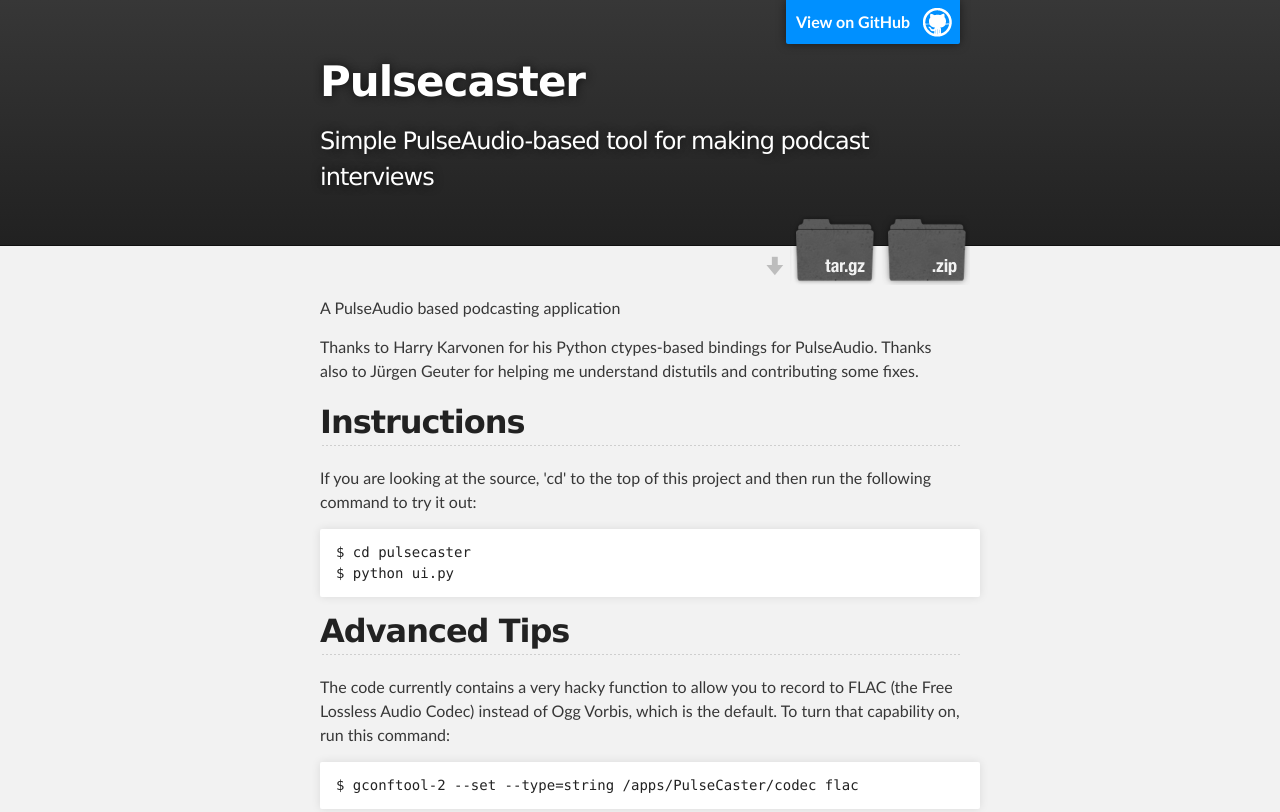
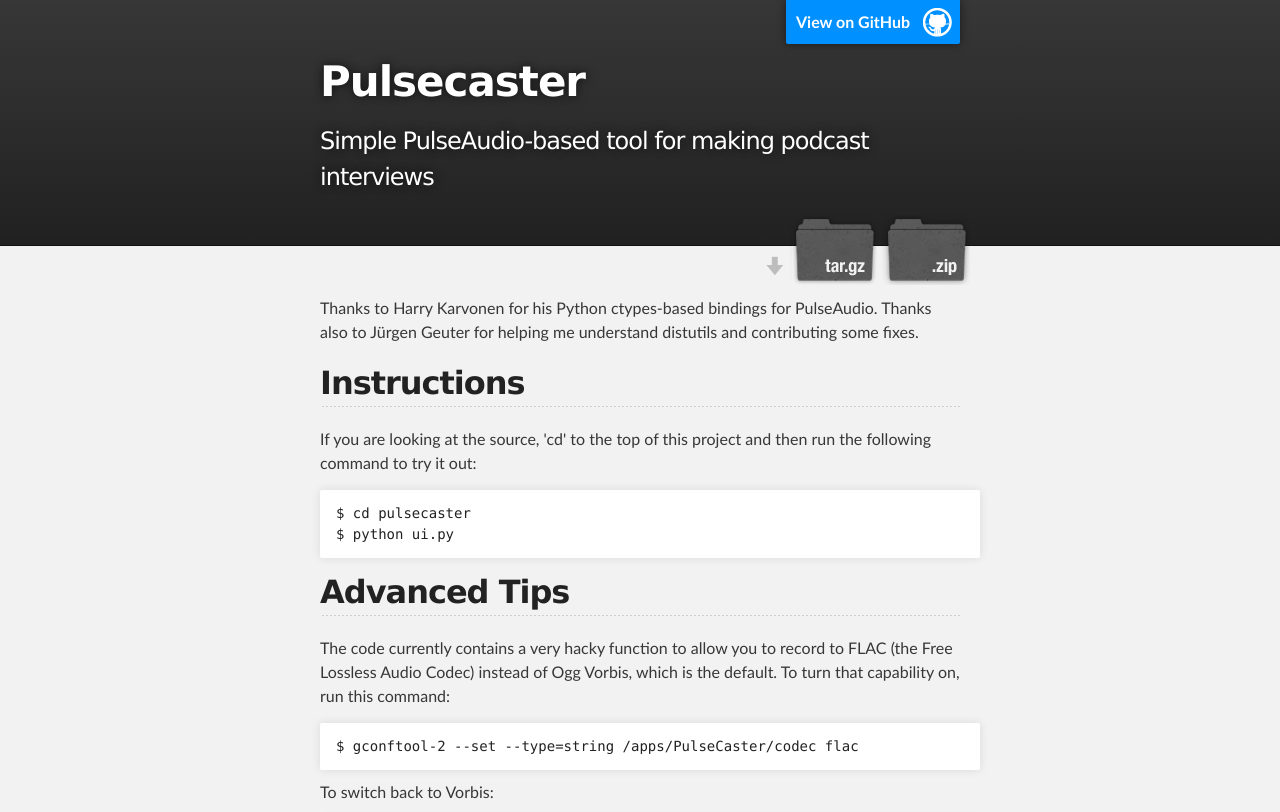
Before and after one commit to stickster/pulsecaster, a plain HTML site: page index.html in a window 1280 px wide. Shown: the top 812 px of the page. Drawn offline with Linux system fonts and the light colour scheme.

Commit message:
Remove redundant line

```diff
--- a/index.html
+++ b/index.html
@@ -31,7 +31,6 @@
     <!-- MAIN CONTENT -->
     <div id="main_content_wrap" class="outer">
       <section id="main_content" class="inner">
-        <p>A PulseAudio based podcasting application</p>
 
 <p>Thanks to Harry Karvonen for his Python ctypes-based bindings for
 PulseAudio.  Thanks also to Jürgen Geuter for helping me understand
```
